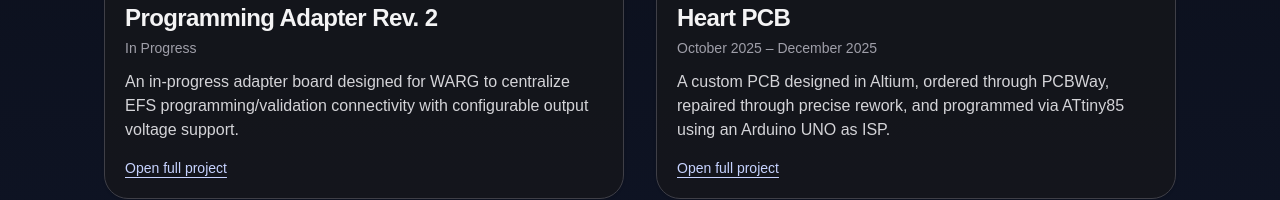
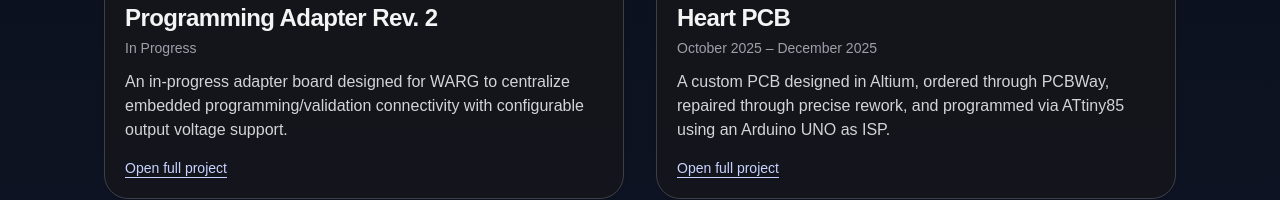
Before and after one commit to Beanfox/portfolio-website, a Next.js app: page /projects in a window 1280 px wide. Shown: the part 731-931 px from the top of the page. Built offline with nearby package versions, Linux system fonts and the light colour scheme.

Commit message:
Update project data

```diff
--- a/src/data/projects.ts
+++ b/src/data/projects.ts
@@ -110,7 +110,7 @@ export const projects: ProjectEntry[] = [
     mediaStyle: "standard",
     period: "In Progress",
     shortDescription:
-      "An in-progress adapter board designed for WARG to centralize EFS programming/validation connectivity with configurable output voltage support.",
+      "An in-progress adapter board designed for WARG to centralize embedded programming/validation connectivity with configurable output voltage support.",
     fullDescription: [
       "This board is being developed to eliminate custom harnesses during embedded flight systems validation on WARG by consolidating key connectors into one programmable interface.",
       "The design includes configurable output behavior with a PD IC (3.3V output and 5V switchability), plus STLINK-V3MODS support for straightforward USB programming.",
```
